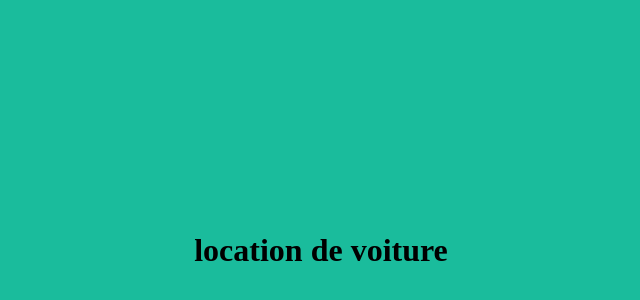
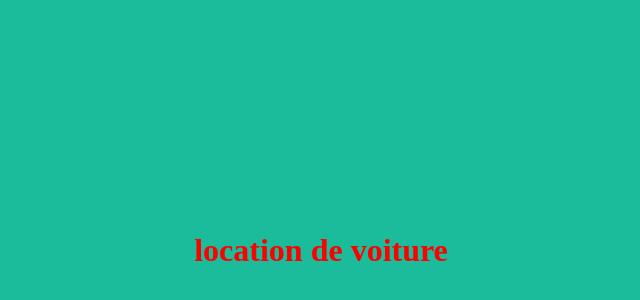
Before and after one commit to la-merver/location-de-voiture, a plain HTML site: page index.html in a window 1280 px wide. Shown: the part 42-342 px from the top of the page, without its empty margins (319-959 px from the left). Drawn offline with Linux system fonts and the light colour scheme.

Commit message:
modification de la couleur

```diff
--- a/index.html
+++ b/index.html
@@ -5,6 +5,6 @@
 	<title> projet git</title>
 </head>
 <body style="background-color: #1abc9c">
-	<h1 style="padding-top: 20%; padding-bottom: 20%; text-align: center;">location de voiture</h1>
+	<h1 style="padding-top: 20%; padding-bottom: 20%; text-align: center; color: red">location de voiture</h1>
 </body>
 </html>
```
